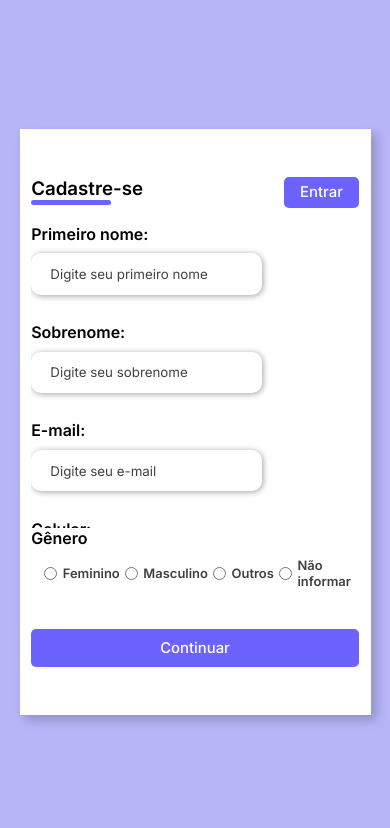
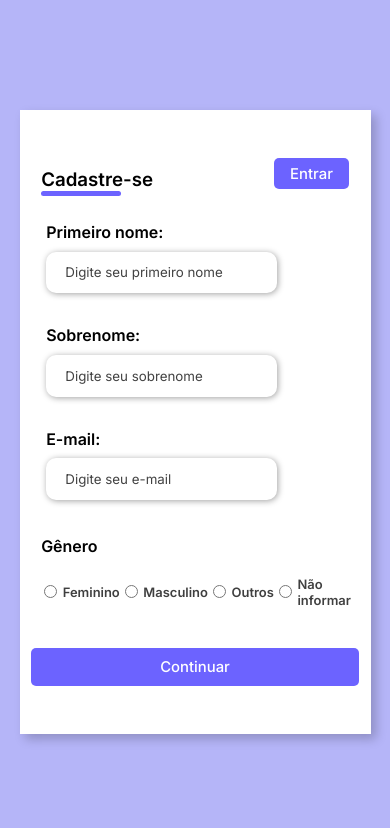
Before and after one commit to lukecoura/Portifolio, a plain HTML site: page formulario-de-cadastro/index.html in a window 390 px wide. Drawn offline with Linux system fonts and the light colour scheme.

Commit message:
atualizações

```diff
--- a/formulario-de-cadastro/style.css
+++ b/formulario-de-cadastro/style.css
@@ -15,7 +15,7 @@
 }
 
 body {
-    width: 100%;
+    width: 100vw;
     height: 100vh;
     display: flex;
     justify-content: center;
@@ -23,8 +23,8 @@
     background: var(--cor-de-fundo);
 }
 
-.container {
-    width: 80%;
+main {
+    width: 80vw;
     height: 80vh;
     display: flex;
     box-shadow: 5px 5px 10px rgb(0, 0, 0, .212);
@@ -48,13 +48,11 @@
     display: flex;
     justify-content: center;
     align-items: center;
-    flex-direction: column;
     background-color: white;
     padding: 3rem;
 }
 
 form > header {
-    border-bottom: 3rem;
     display: flex;
     justify-content: space-between;
 }
@@ -64,15 +62,8 @@
     display: block;
     width: 5rem;
     height: 0.3rem;
+    border-radius: 10px;
     background-color: var(--cor-adicional);
-    margin: 0 auto;
-    position: absolute;
-    border-radius: 10px;
-}
-
-header > .login-button {
-    display: flex;
-    align-items: center;
 }
 
 .login-button > button {
@@ -175,7 +166,7 @@
 }
 
 @media screen and (max-width: 1331px) {
-    main > .form-image {
+    .container > .form-image {
         display: none;
     }
 
@@ -201,11 +192,24 @@
 }
 
 @media screen and (max-width: 594px) {
+    .login-button {
+        padding-right: 10px;
+    }
+
     .input-group {
         overflow-y: scroll;
+    }
+
+    .input-box {
+        padding-left: 15px;
+        padding-bottom: 5px;
     }
 
     .gender-input {
         padding-left: 5px;
     }
+
+    h1, h6 {
+        padding: 10px;
+    }
 }
```
